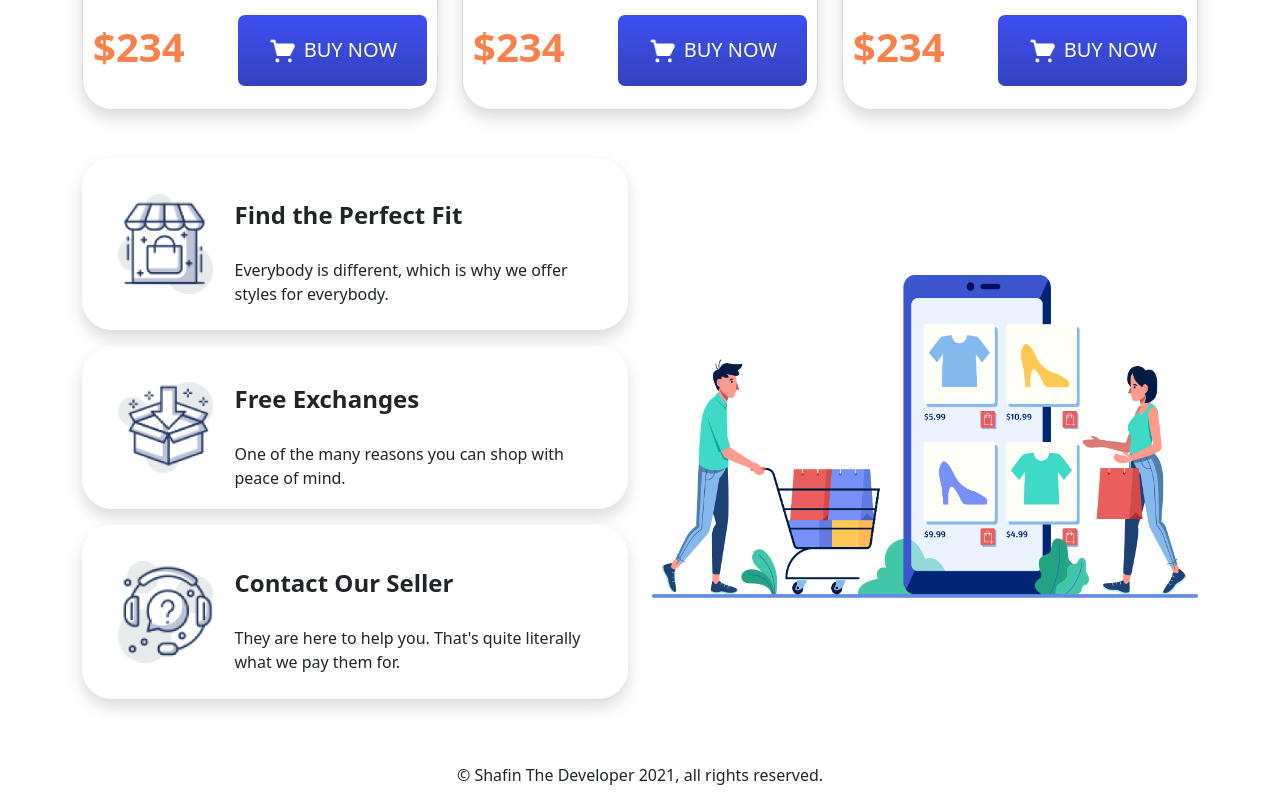
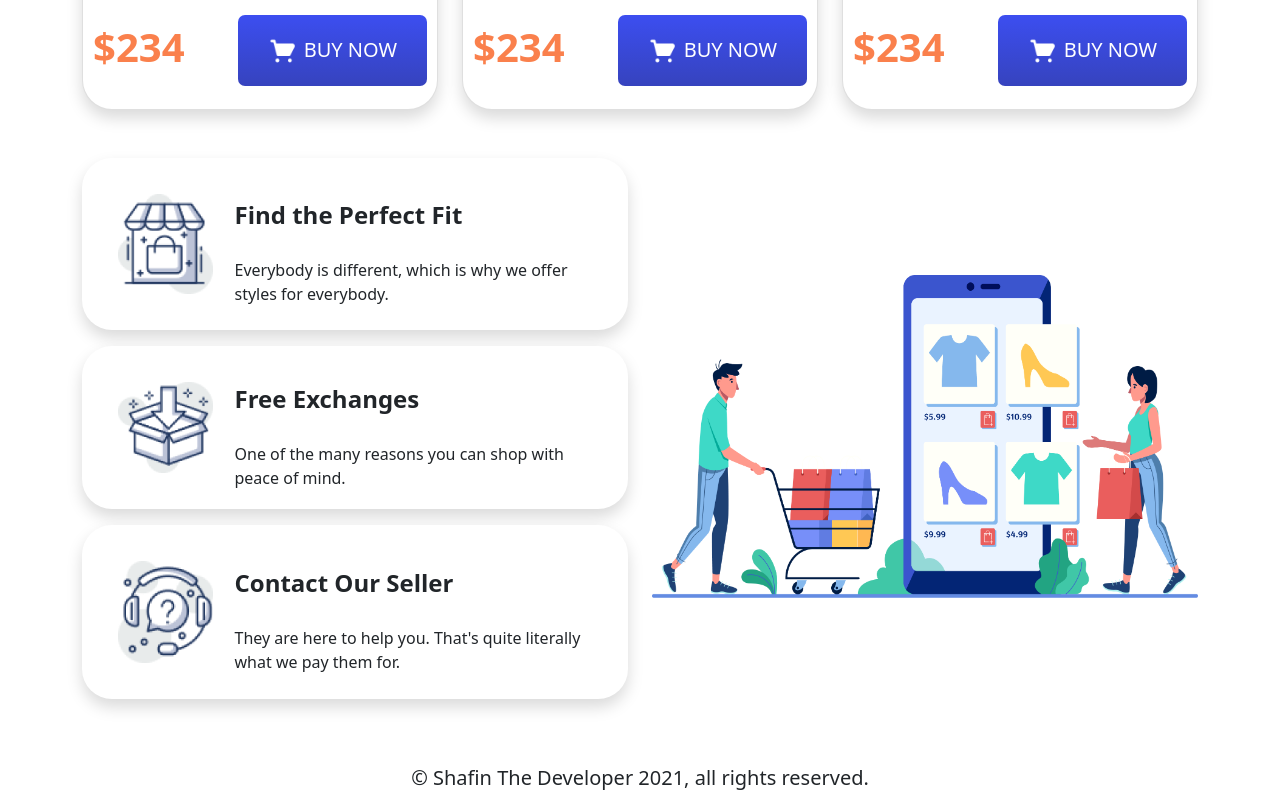
Before and after one commit to sahariar-safin/e-commerce, a plain HTML site: page index.html in a window 1280 px wide. Shown: the part 2441-3250 px from the top of the page. Drawn offline with nearby package versions, Linux system fonts and the light colour scheme.

Commit message:
Last commit

```diff
--- a/css/style.css
+++ b/css/style.css
@@ -176,6 +176,8 @@ section.forth-sec .card {
         flex-direction: column;
     }
 }
+
 footer p {
     text-align: center;
+    font-size: 20px;
 }
```
Also changed, not shown: index.html (+3 -1 lines).
